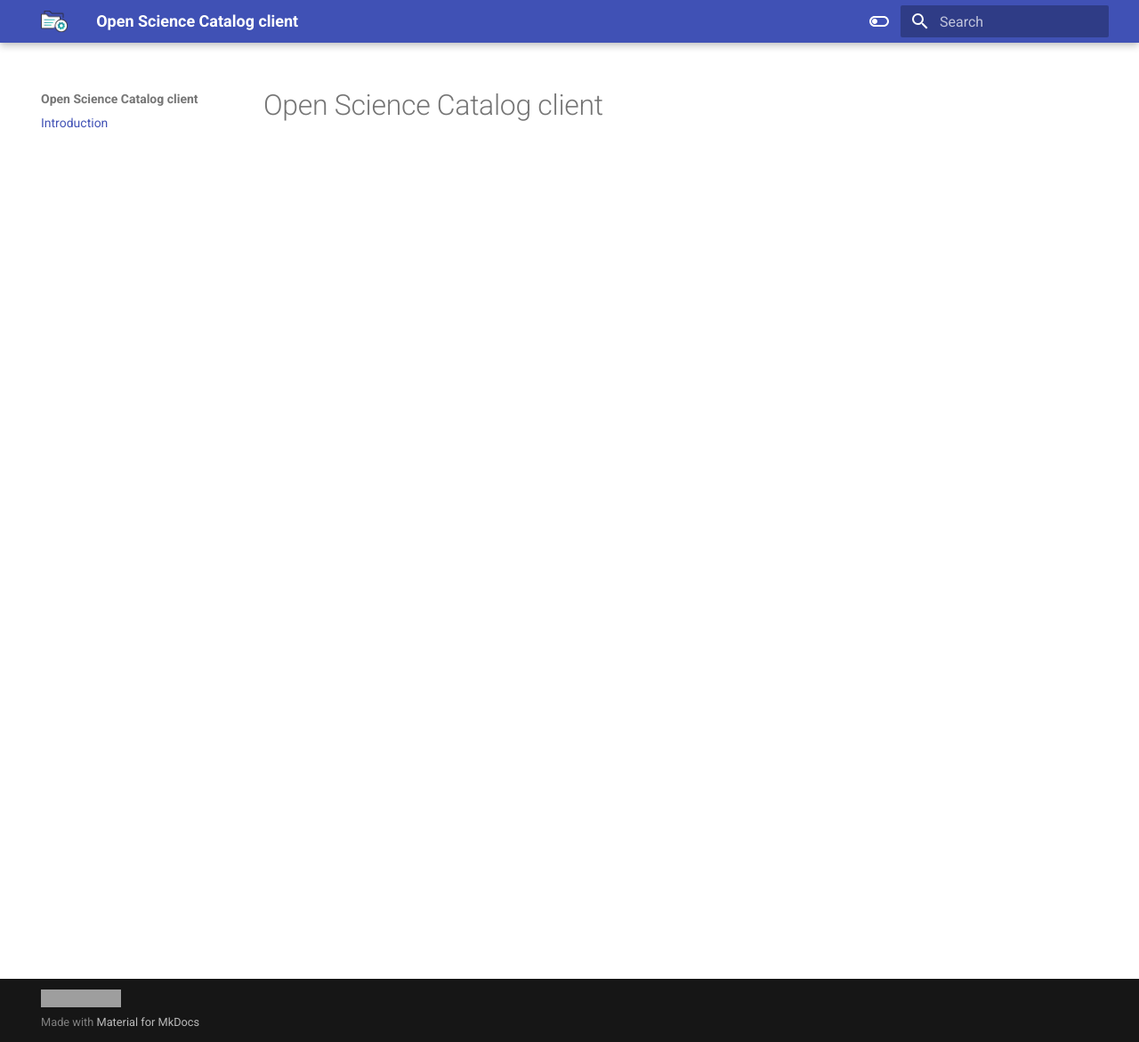
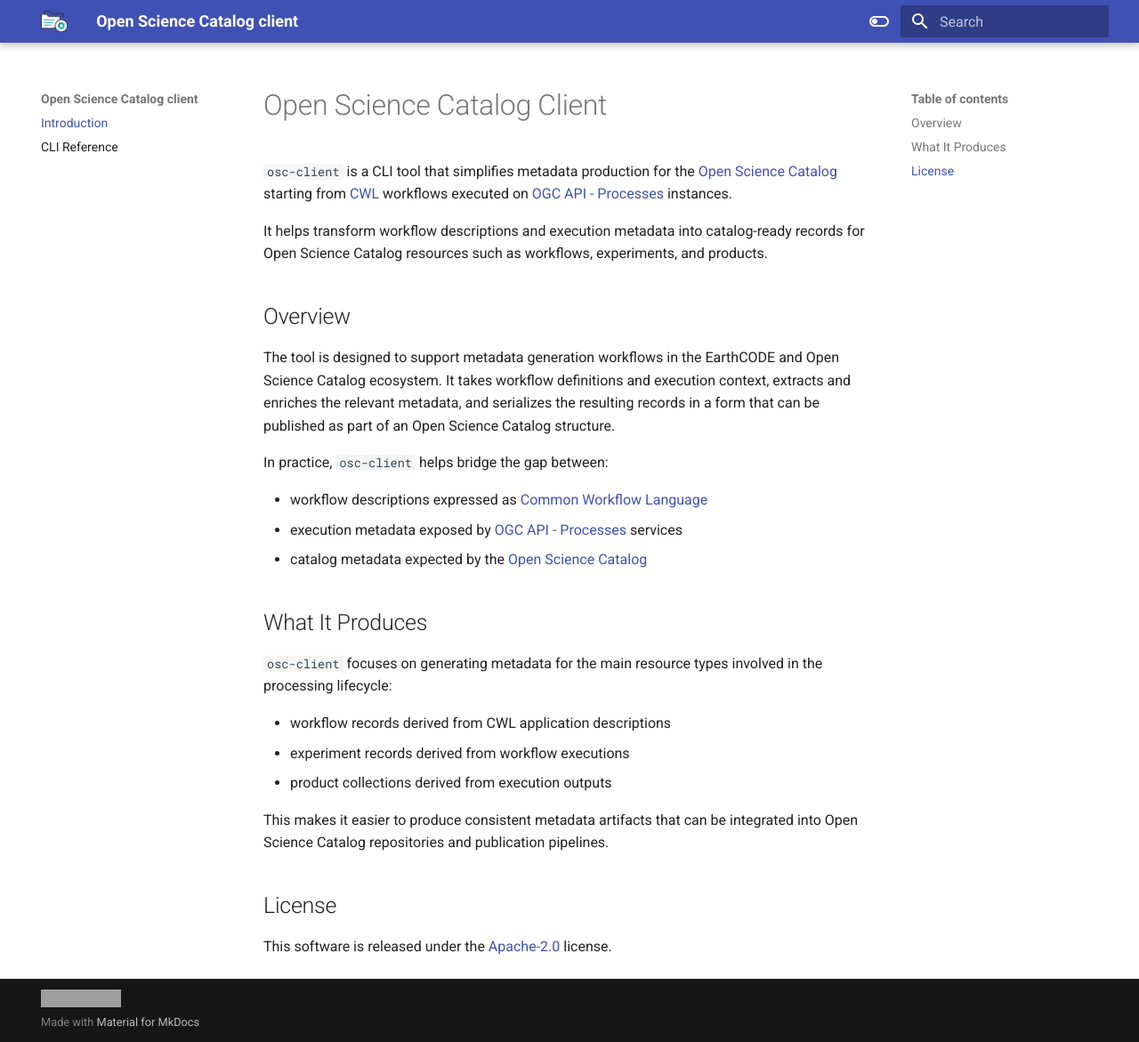
Before and after one commit to Terradue/osc-client, an MkDocs documentation site: the page built from docs/index.md, in a window 1280 px wide and 1171 px high. Shown: the whole window at 89% size. Built offline with MkDocs 1.6.1 and Material for MkDocs 9.7.7, drawn with Linux system fonts in a browser that asks for light colours; grey boxes are pictures that could not be loaded.

```diff
--- a/docs/index.md
+++ b/docs/index.md
@@ -1 +1,42 @@
-# Open Science Catalog client
+# Open Science Catalog Client
+
+`osc-client` is a CLI tool that simplifies metadata production for the
+[Open Science Catalog](https://github.com/ESA-EarthCODE/open-science-catalog-metadata)
+starting from [CWL](https://www.commonwl.org/) workflows executed on
+[OGC API - Processes](https://docs.ogc.org/is/18-062r2/18-062r2.html) instances.
+
+It helps transform workflow descriptions and execution metadata into catalog-ready
+records for Open Science Catalog resources such as workflows, experiments, and
+products.
+
+## Overview
+
+The tool is designed to support metadata generation workflows in the EarthCODE and
+Open Science Catalog ecosystem. It takes workflow definitions and execution context,
+extracts and enriches the relevant metadata, and serializes the resulting records in
+a form that can be published as part of an Open Science Catalog structure.
+
+In practice, `osc-client` helps bridge the gap between:
+
+- workflow descriptions expressed as [Common Workflow Language](https://www.commonwl.org/)
+- execution metadata exposed by
+  [OGC API - Processes](https://docs.ogc.org/is/18-062r2/18-062r2.html) services
+- catalog metadata expected by the
+  [Open Science Catalog](https://github.com/ESA-EarthCODE/open-science-catalog-metadata)
+
+## What It Produces
+
+`osc-client` focuses on generating metadata for the main resource types involved in
+the processing lifecycle:
+
+- workflow records derived from CWL application descriptions
+- experiment records derived from workflow executions
+- product collections derived from execution outputs
+
+This makes it easier to produce consistent metadata artifacts that can be integrated
+into Open Science Catalog repositories and publication pipelines.
+
+## License
+
+This software is released under the
+[Apache-2.0](https://www.apache.org/licenses/LICENSE-2.0) license.
--- a/mkdocs.yaml
+++ b/mkdocs.yaml
@@ -80,5 +80,6 @@ extra_javascript:
 
 nav:
 - Introduction: 'index.md'
+- cli.md
 
 copyright: <a href="https://www.apache.org/licenses/LICENSE-2.0"><img src="https://img.shields.io/badge/license-Apache%20License%202.0-blue"" alt="Apache License, Version 2.0" /></a>
```
Also changed, not shown: docs/cli.md (added, +156 -0 lines), 1 other file.
